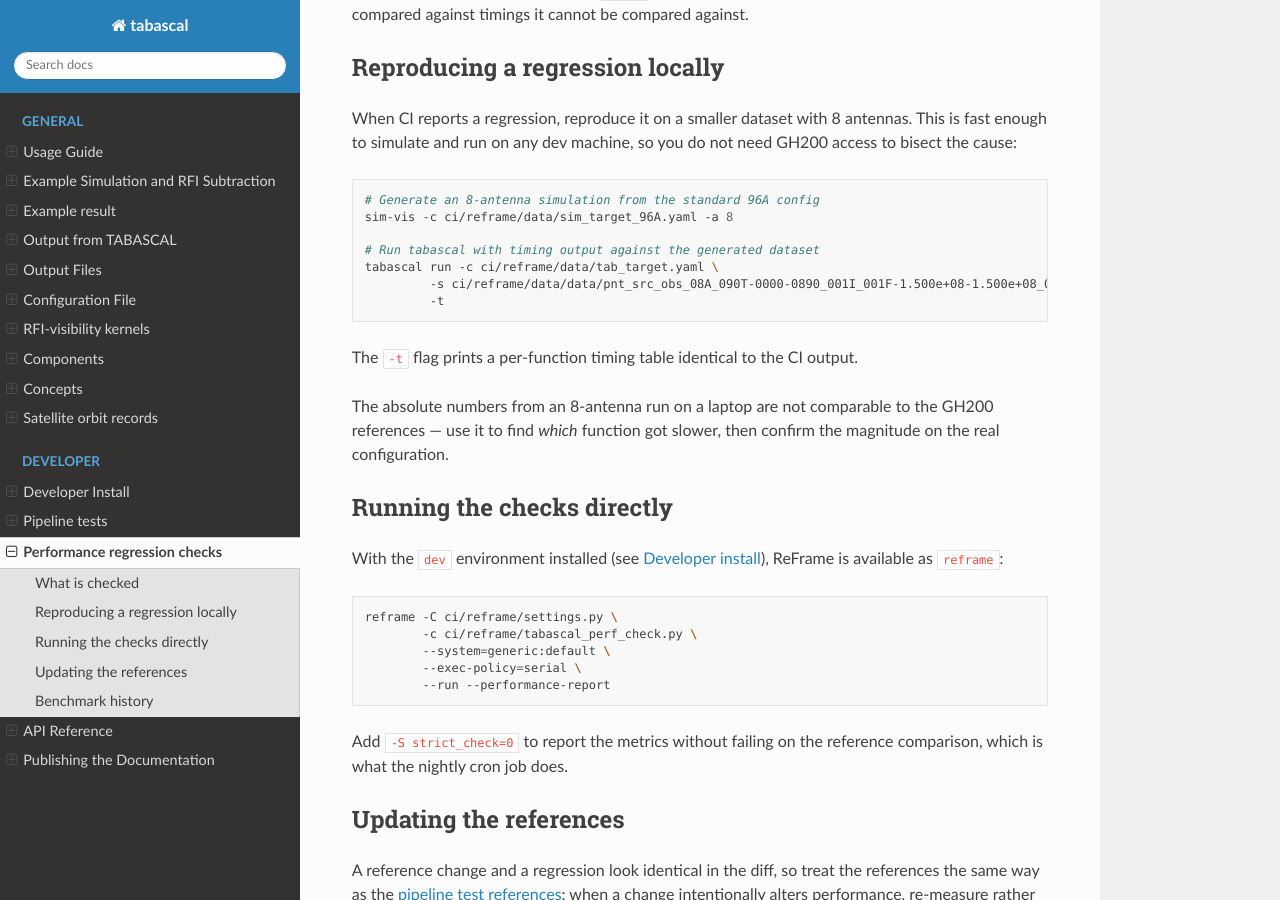
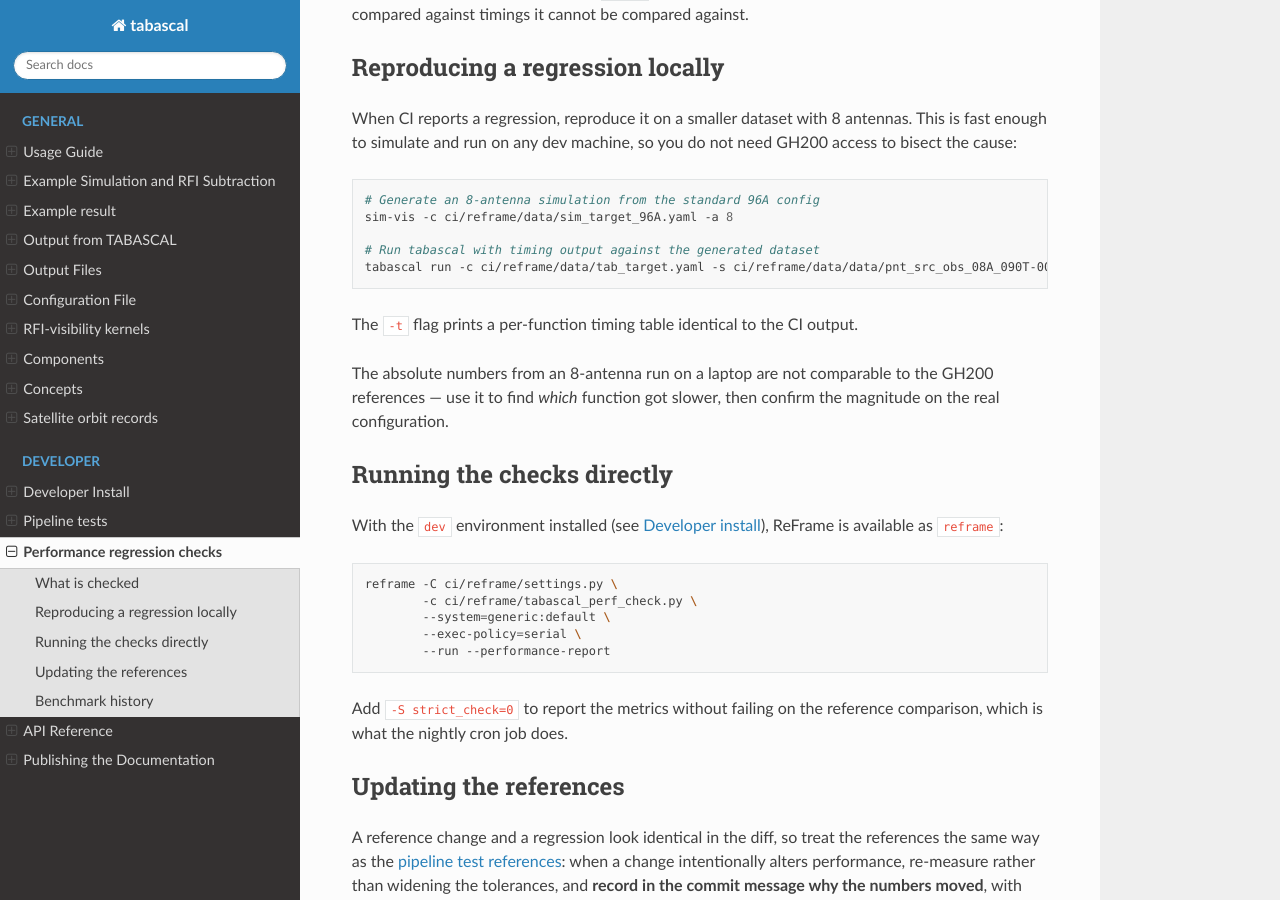
Before and after one commit to epfl-radio-astro/tabascal, a Sphinx documentation site: the page built from docs/performance.md, in a window 1280 px wide and 900 px high, scrolled down 655 px. Built offline with Sphinx 7.4.7 and the Read the Docs theme 3.1.0, drawn with Linux system fonts in a browser that asks for light colours.

````diff
--- a/docs/performance.md
+++ b/docs/performance.md
@@ -39,9 +39,7 @@ GH200 access to bisect the cause:
 sim-vis -c ci/reframe/data/sim_target_96A.yaml -a 8
 
 # Run tabascal with timing output against the generated dataset
-tabascal run -c ci/reframe/data/tab_target.yaml \
-         -s ci/reframe/data/data/pnt_src_obs_08A_090T-0000-0890_001I_001F-1.500e+08-1.500e+08_050PAST_000GAST_000EAST_32SAT_0GRD_1.0e+00RFI \
-         -t
+tabascal run -c ci/reframe/data/tab_target.yaml -s ci/reframe/data/data/pnt_src_obs_08A_090T-0000-0890_001I_001F-1.500e+08-1.500e+08_050PAST_000GAST_000EAST_32SAT_0GRD_1.0e+00RFI -t
 ```
 
 The `-t` flag prints a per-function timing table identical to the CI output.
````
